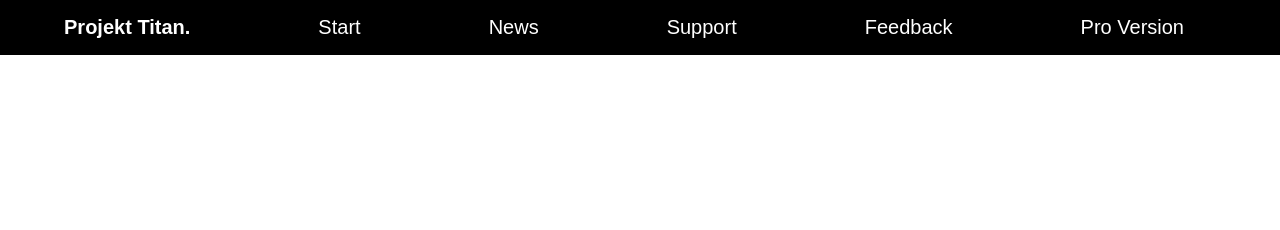
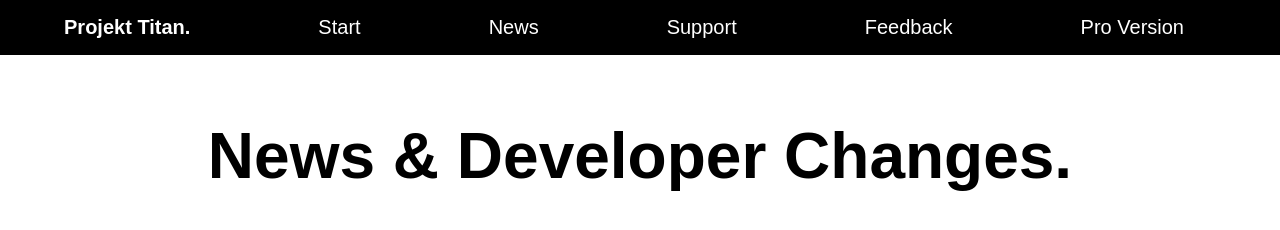
Before and after one commit to LonoS/PhobitSupportWebsite, a plain HTML site: page sites/news.html in a window 1280 px wide. Drawn offline with Linux system fonts and the light colour scheme.

Commit message:
Added News struc

```diff
--- a/sites/news.html
+++ b/sites/news.html
@@ -18,5 +18,16 @@
         <a class="menu">Feedback</a>
         <a class="menu">Pro Version</a>
     </nav>
+    <main>
+        <div class="header">
+            <p>News & Developer Changes.</p>
+        </div>
+        <article class="news">
+
+        </article>
+        <article class="devChanges">
+
+        </article>
+    </main>
 </body>
 </html>
--- a/style/basic.css
+++ b/style/basic.css
@@ -19,6 +19,11 @@ html, body{
 
 .header{
 
+    margin: 0;
+    font-size: 4rem;
+    font-weight: 900;
+    text-align: center;
+    padding: 0rem 2rem;
 
 
 }
--- a/style/nav.css
+++ b/style/nav.css
@@ -32,4 +32,5 @@ nav p.titan{
 nav a.menu:hover{
     background-color: dimgray;
     cursor: pointer;
+
 }
```
